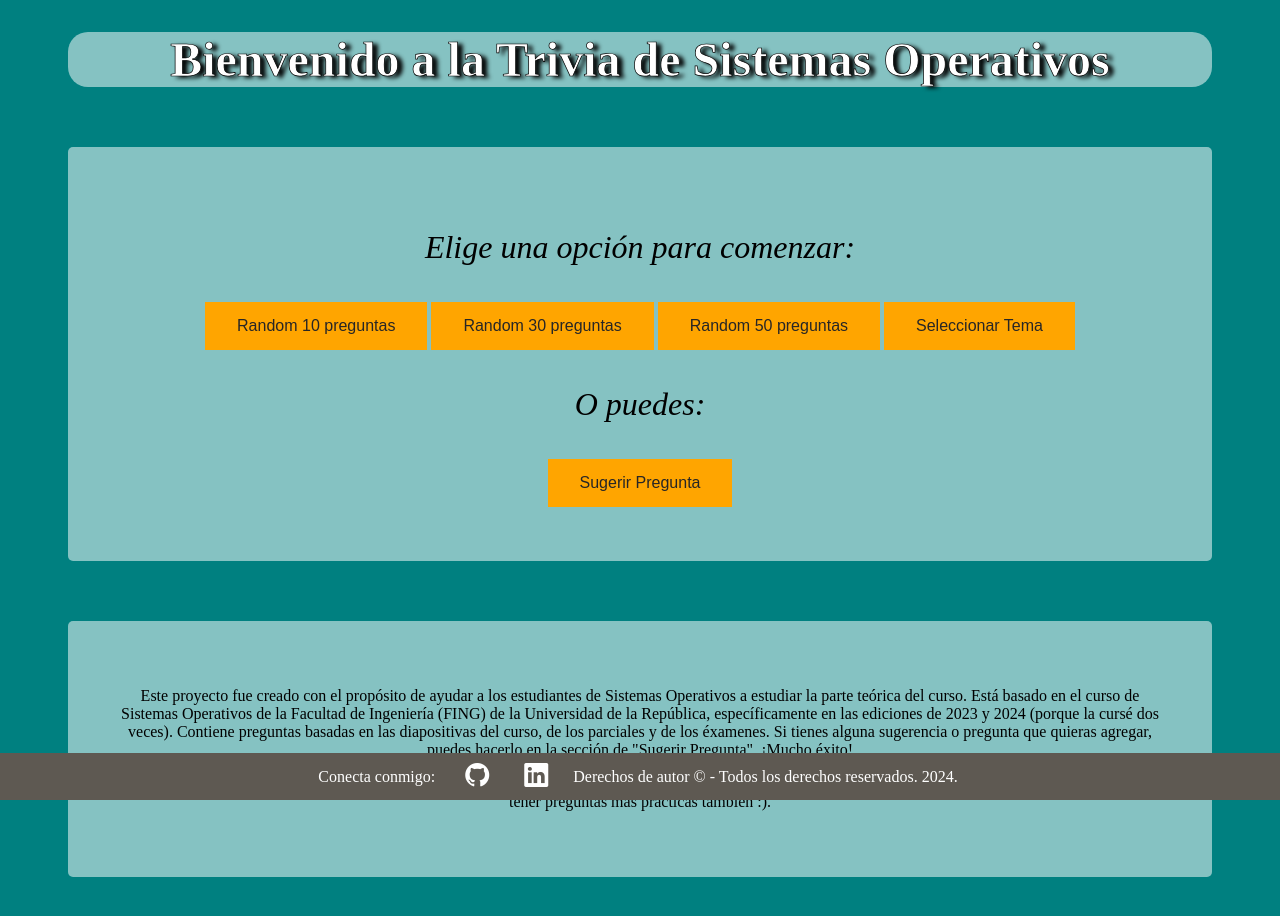
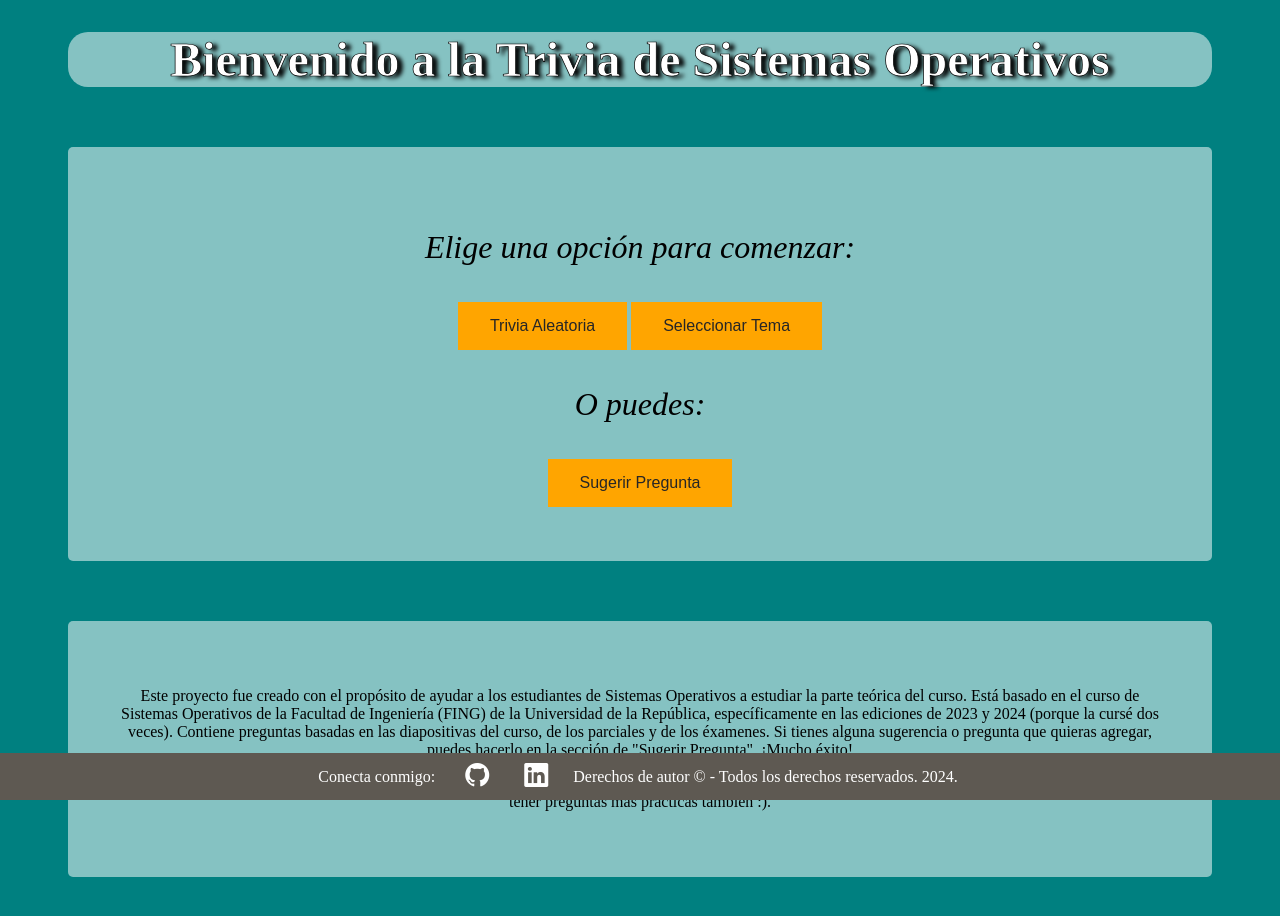
Before and after one commit to sofiabordagorry/trivia-app, a React (Create React App) app: page / in a window 1280 px wide. Shown: the top 916 px of the page. Built offline with nearby package versions, Linux system fonts and the light colour scheme.

Commit message:
arreglos en la seleccion de trivia aleatoria

```diff
--- a/src/components/Welcome.jsx
+++ b/src/components/Welcome.jsx
@@ -9,10 +9,8 @@ import Footer from './Footer';
 function Welcome() {
     const [loading, setLoading] = useState(true);
     const [suggestModalIsOpen, setSuggestModalIsOpen] = useState(false);
-    const handleRandomClick = (count) => {
-        // Redirige al usuario a /trivia/random/count
-        window.location.href = `/trivia/random/${count}`;
-    };
+    const [randomModalIsOpen, setRandomModalIsOpen] = useState(false);
+
     const openSuggestModal = () => {
         setSuggestModalIsOpen(true);
     };
@@ -20,6 +18,15 @@ function Welcome() {
     const closeSuggestModal = () => {
         setSuggestModalIsOpen(false);
     };
+
+    const openRandomModal = () => {
+        setRandomModalIsOpen(true);
+    };
+
+    const closeRandomModal = () => {
+        setRandomModalIsOpen(false);
+    };
+
 
     useEffect(() => {
         // Simula la carga de datos
@@ -37,9 +44,40 @@ function Welcome() {
             <h1>Bienvenido a la Trivia de Sistemas Operativos</h1>
             <div className="options-container">
             <p class="options-text">Elige una opción para comenzar:</p>
-            <button onClick={() => handleRandomClick(10)}>Random 10 preguntas</button>
-            <button onClick={() => handleRandomClick(30)}>Random 30 preguntas</button>
-            <button onClick={() => handleRandomClick(50)}>Random 50 preguntas</button>
+            <button onClick={openRandomModal}>Trivia Aleatoria</button>
+            <Modal
+                    isOpen={randomModalIsOpen}
+                    onRequestClose={closeRandomModal}
+                    contentLabel="Seleccionar cantidad de preguntas"
+                >
+                    <div className="modal-content">
+                        <h2 className="report-error">Seleccionar cantidad de preguntas</h2>
+                        <p>Por favor, selecciona la cantidad de preguntas que deseas responder:</p>
+                        <div>
+                        <Link to={`/trivia/random/10`}>
+                        <button>Responder 10 preguntas</button>
+                        </Link>
+                        </div>
+                        <div>
+                        <Link to={`/trivia/random/30`}>
+                        <button>Responder 30 preguntas</button>
+                        </Link>
+                        </div>
+                        <div>
+                        <Link to={`/trivia/random/50}`}>
+                        <button>Responder 50 preguntas</button>
+                        </Link>
+                        </div>
+                        <div>
+                        <Link to={`/trivia/random/100}`}>
+                        <button>Responder 100 preguntas</button>
+                        </Link>
+                        </div>
+                        <div>
+                        <button onClick={closeRandomModal}>Cerrar</button>
+                        </div>
+                    </div>
+                </Modal>
             <Link to="/select-theme">
             <button>Seleccionar Tema</button>
             </Link>
```
